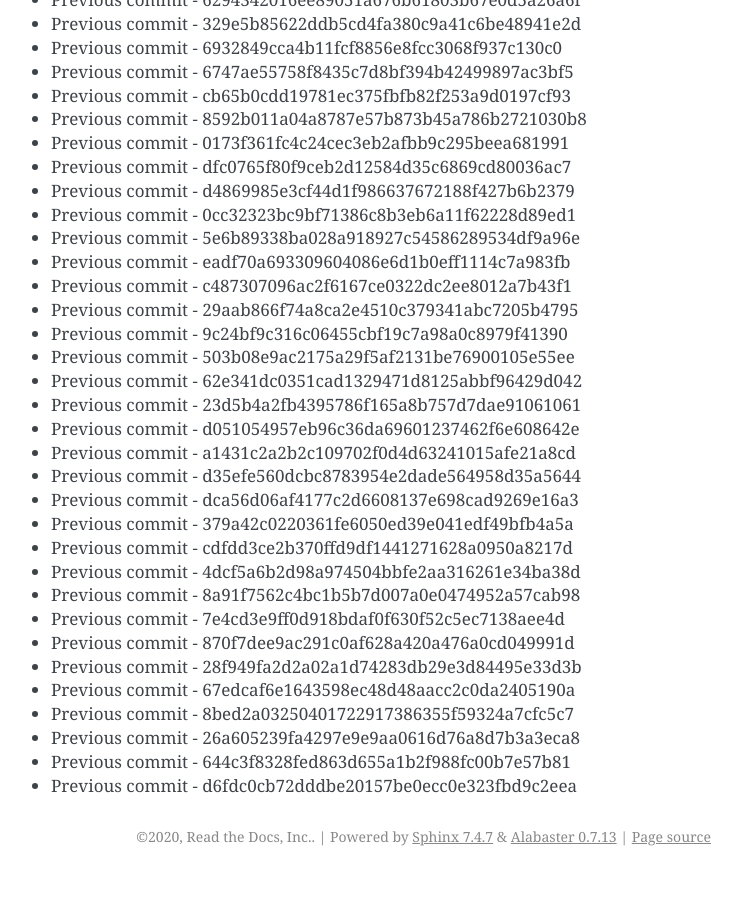
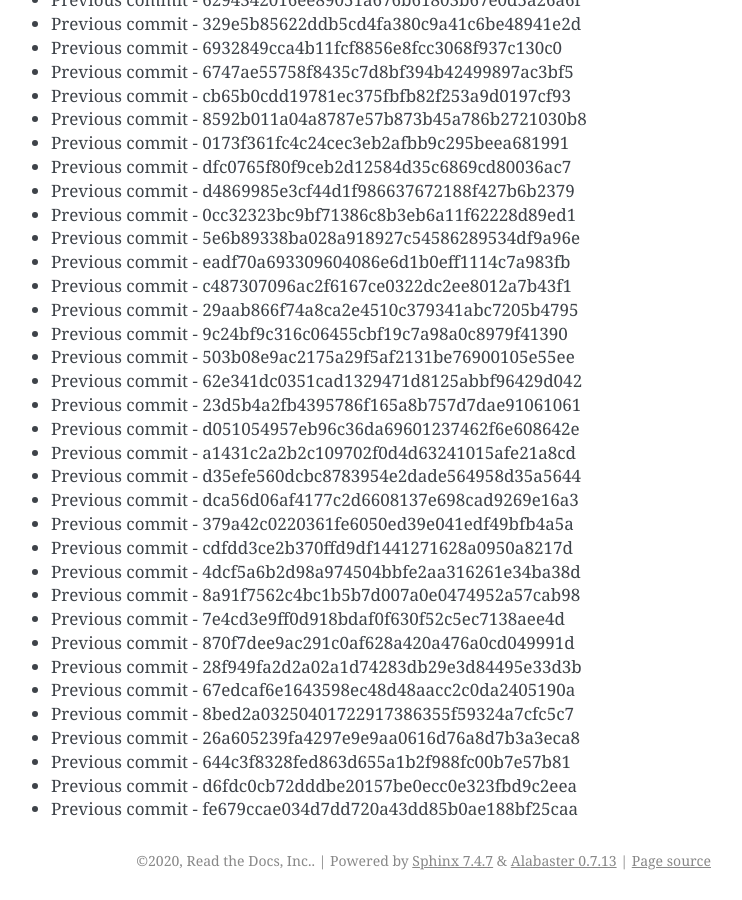
Before and after one commit to readthedocs/rtd-git-stresstest, a Sphinx documentation site: the page built from docs/updates.rst, in a window 1280 px wide and 900 px high, scrolled down 29259 px. Shown: the whole window, without its empty margins (399-1141 px from the left). Built offline with Sphinx 7.4.7, drawn with Linux system fonts in a browser that asks for light colours; before the commit the page ends 30135 px from its top, so only the background shows below that.

Commit message:
Generating commit from previous: fe679ccae034d7dd720a43dd85b0ae188bf25caa

```diff
--- a/docs/updates.rst
+++ b/docs/updates.rst
@@ -1261,3 +1261,4 @@ It can be tested for any performance characteristics.
 * Previous commit - 26a605239fa4297e9e9aa0616d76a8d7b3a3eca8
 * Previous commit - 644c3f8328fed863d655a1b2f988fc00b7e57b81
 * Previous commit - d6fdc0cb72dddbe20157be0ecc0e323fbd9c2eea
+* Previous commit - fe679ccae034d7dd720a43dd85b0ae188bf25caa
```
